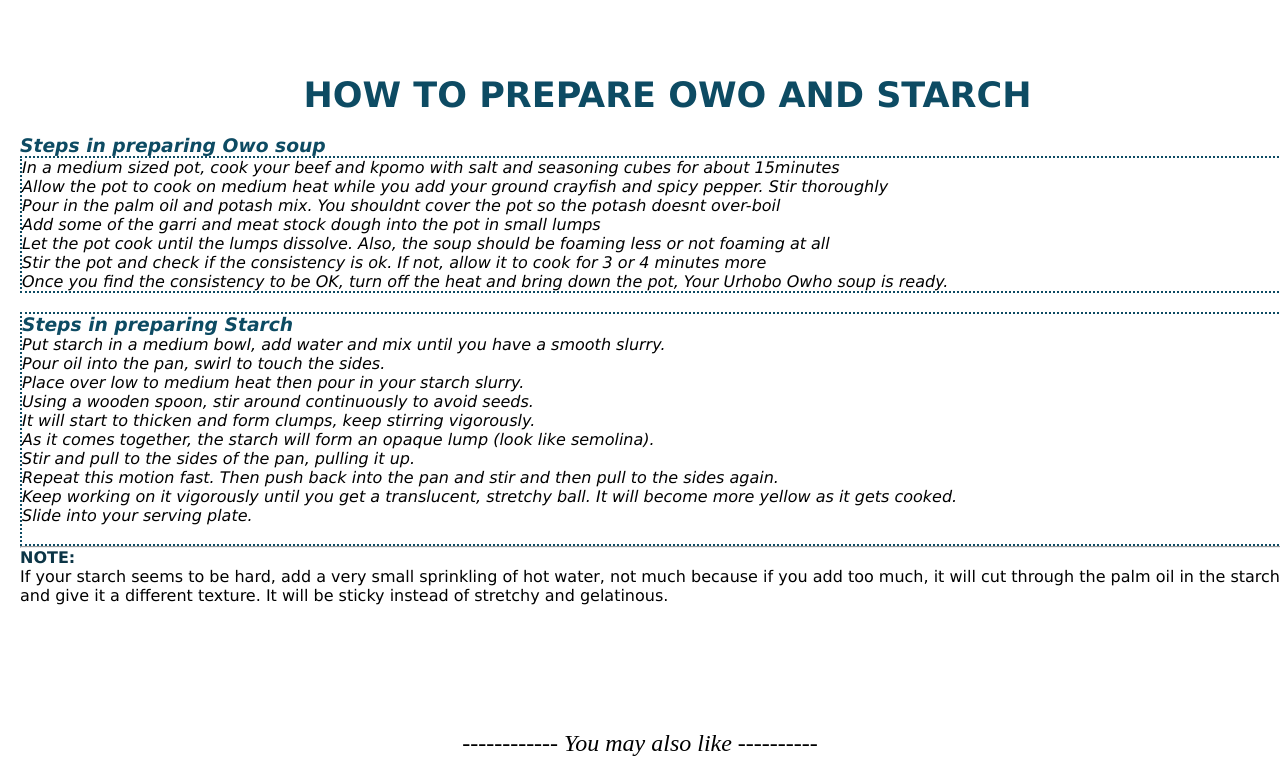
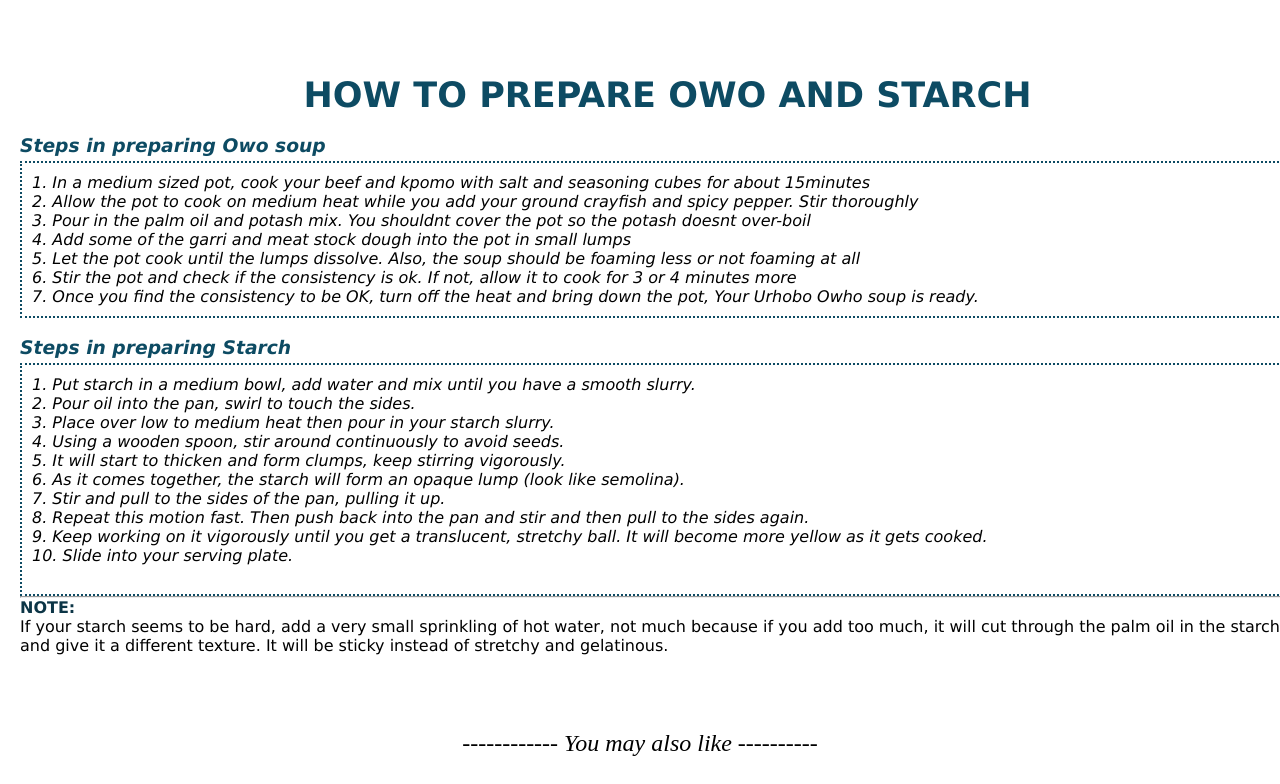
Before and after one commit to Odudu-Louisa/Stutern_Louisa-s-Recipe, a plain HTML site: page index.html in a window 1280 px wide. Shown: the part 1880-2664 px from the top of the page. Drawn offline with Linux system fonts and the light colour scheme.

Commit message:
Made changes

```diff
--- a/index.html
+++ b/index.html
@@ -171,23 +171,35 @@
                   margin-bottom: 20px;
                   font-family: Verdana, Geneva, Tahoma, sans-serif;
               }
-
+            .gooder ol li{
+                list-style-type: decimal;
+                list-style-position: inside;
+            }
+            .guide ol li{
+                list-style-type: decimal;
+                list-style-position: inside;
+            }
               .gooder{
                   border-width: 2px;
                   border-style: dotted;
                   border-color: rgb(13, 75, 99);
+                  padding: 10px;
               }
 
               .guide{
                   border-width: 2px;
                   border-style: dotted;
                   border-color: rgb(13, 75, 99);
+                  padding: 10px;
               }
 
               .first{
                   font-style: italic;
                   font-family: Verdana, Geneva, Tahoma, sans-serif;
 
+              }
+              .first h3{
+                padding-bottom: 5px;
               }
 
               .goodest{
@@ -379,6 +391,7 @@
     <div class="first">
    <h3>Steps in preparing Owo soup</h3>
     <div class="gooder">
+<ol>
     <li>In a medium sized pot, cook your beef and kpomo with salt and seasoning cubes for about 15minutes</li>
     <li>Allow the pot to cook on medium heat while you add your ground crayfish and spicy pepper. Stir thoroughly </li>
     <li>Pour in the palm oil and potash mix. You shouldnt cover the pot so the potash doesnt over-boil </li>
@@ -387,10 +400,12 @@
     <li>Stir the pot and check if the consistency is ok. If not, allow it to cook for 3 or 4 minutes more </li>
     <li>Once you find the consistency to be OK, turn off the heat and bring down the pot, Your Urhobo Owho soup is ready.
     </li>
+</ol>
 </div>
    <br>
+   <h3>Steps in preparing Starch</h3>
    <div class="guide">
-   <h3>Steps in preparing Starch</h3>
+    <ol>
     <li>Put starch in a medium bowl, add water and mix until you have a smooth slurry.</li>
     <li>Pour oil into the pan, swirl to touch the sides.</li>
     <li>Place over low to medium heat then pour in your starch slurry.</li>
@@ -401,6 +416,7 @@
     <li>Repeat this motion fast. Then push back into the pan and stir and then pull to the sides again.</li>
     <li>Keep working on it vigorously until you get a translucent, stretchy ball. It will become more yellow as it gets cooked.</li>
     <li>Slide into your serving plate.</li><br>
+</ol>
 </div>
     </div>
    <hr>
```
